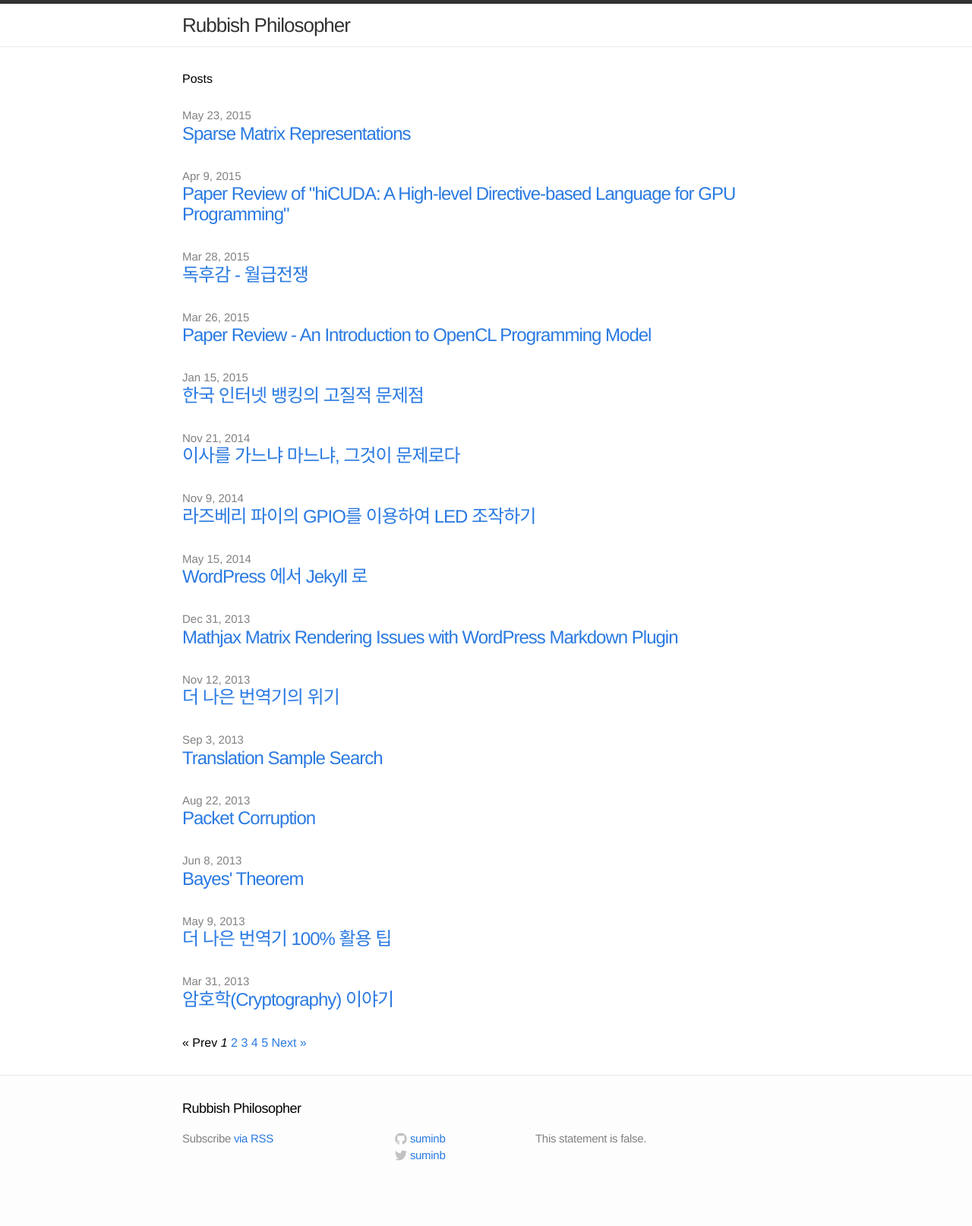
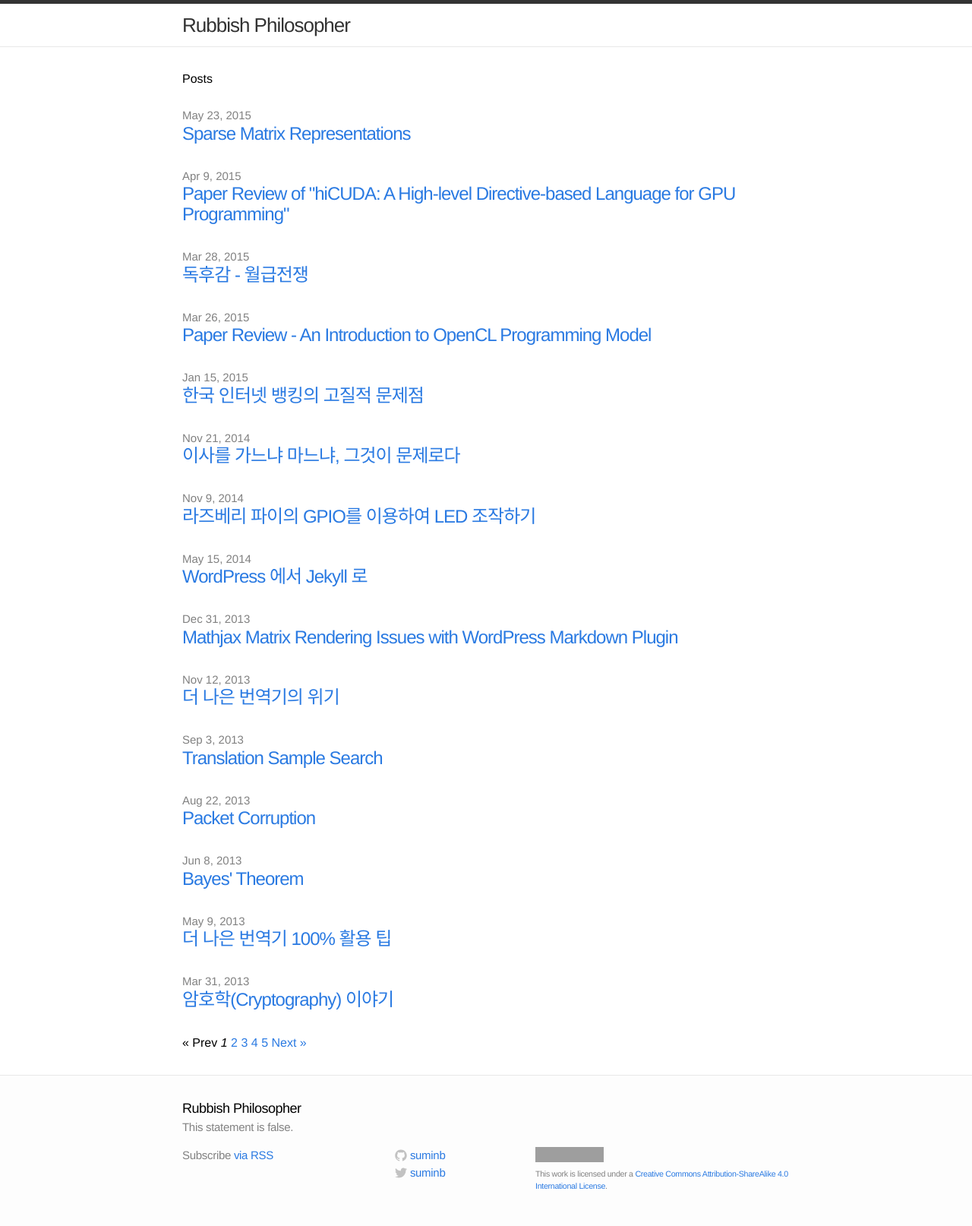
Before and after one commit to suminb/blog-suminb-com, a Jekyll site: the page built from index.html, in a window 1280 px wide. Shown: the whole page at 76% size. Built offline with Jekyll 4.4.1, drawn with Linux system fonts in a browser that asks for light colours; the list of posts is cut into pages by our own code; comment, search, counter and statistics services are not loaded; before the commit the page ends 1578 px from its top, so only the background shows below that; grey boxes are pictures that could not be loaded.

Commit message:
Display CC license

```diff
--- a/_includes/footer.html
+++ b/_includes/footer.html
@@ -2,7 +2,11 @@
 
   <div class="wrap">
 
-    <h2 class="footer-heading">{{ site.title }}</h2>
+    <div class="footer-heading">
+      <h2>{{ site.title }}</h2>
+      <p class="site-description">{{ site.description }}</p>
+    </div>
+
 
     <div class="footer-col-1 column">
       <ul>
@@ -52,7 +56,8 @@
     </div>
 
     <div class="footer-col-3 column">
-      <p class="text">{{ site.description }}</p>
+      <a rel="license" href="http://creativecommons.org/licenses/by-sa/4.0/"><img alt="Creative Commons License" style="border-width:0" src="https://i.creativecommons.org/l/by-sa/4.0/88x31.png" /></a>
+      <p class="license">This work is licensed under a <a rel="license" href="http://creativecommons.org/licenses/by-sa/4.0/">Creative Commons Attribution-ShareAlike 4.0 International License</a>.</p>
     </div>
 
   </div>
--- a/_includes/header.html
+++ b/_includes/header.html
@@ -1,9 +1,7 @@
 <header class="site-header">
 
   <div class="wrap">
-
     <a class="site-title" href="{{ site.baseurl }}/">{{ site.title }}</a>
-
     <!--
     <nav class="site-nav">
       <a href="#" class="menu-icon">
--- a/css/main.css
+++ b/css/main.css
@@ -58,6 +58,10 @@ a:visited { color: #205caa; }
   line-height: 56px;
   position: relative;
   z-index: 1;
+}
+
+.site-description {
+  font-size: 9pt;
 }
 
 .site-nav {
@@ -412,3 +416,7 @@ img.center {
   margin-left: auto;
   margin-right: auto;
 }
+
+p.license {
+  font-size: 8pt;
+}
```
